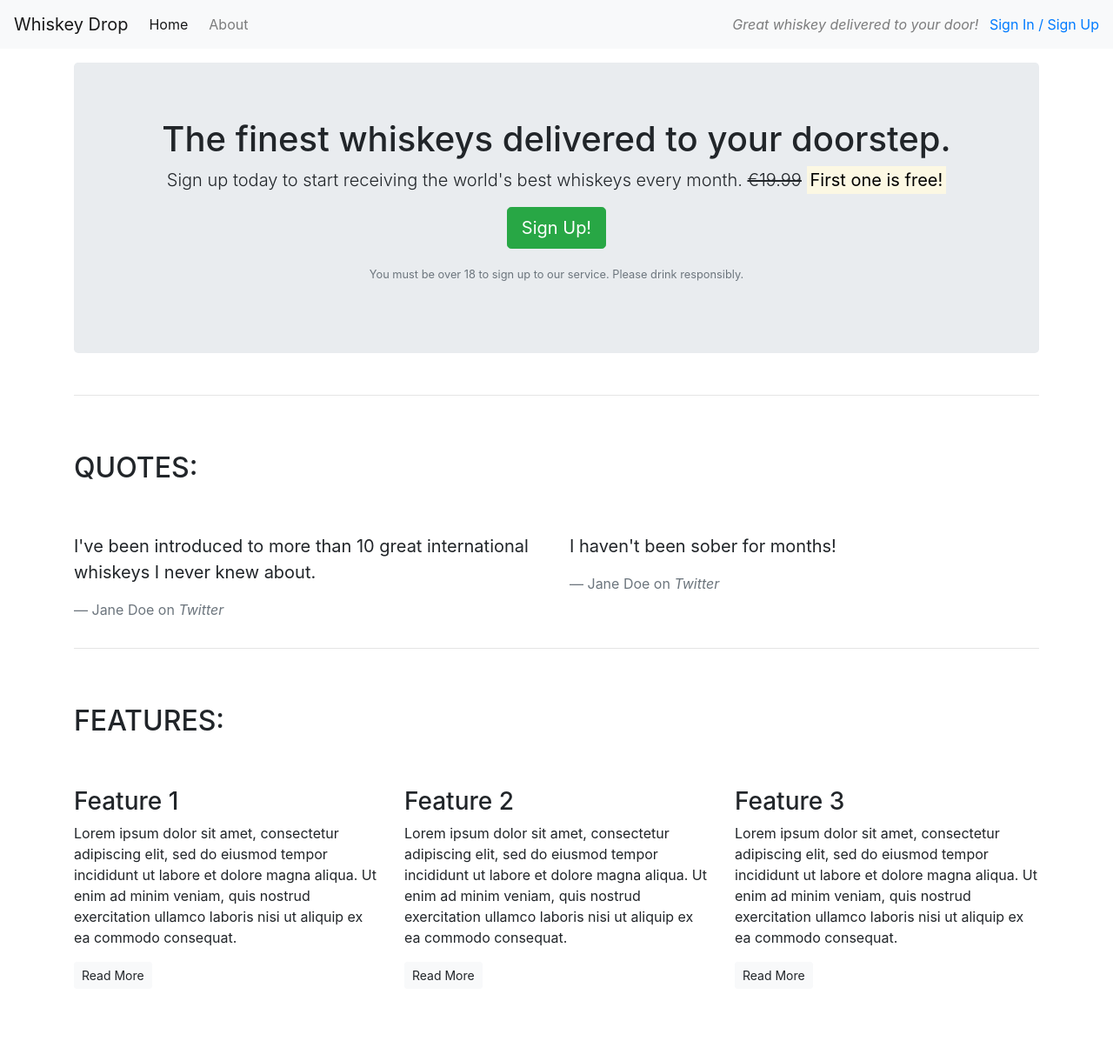
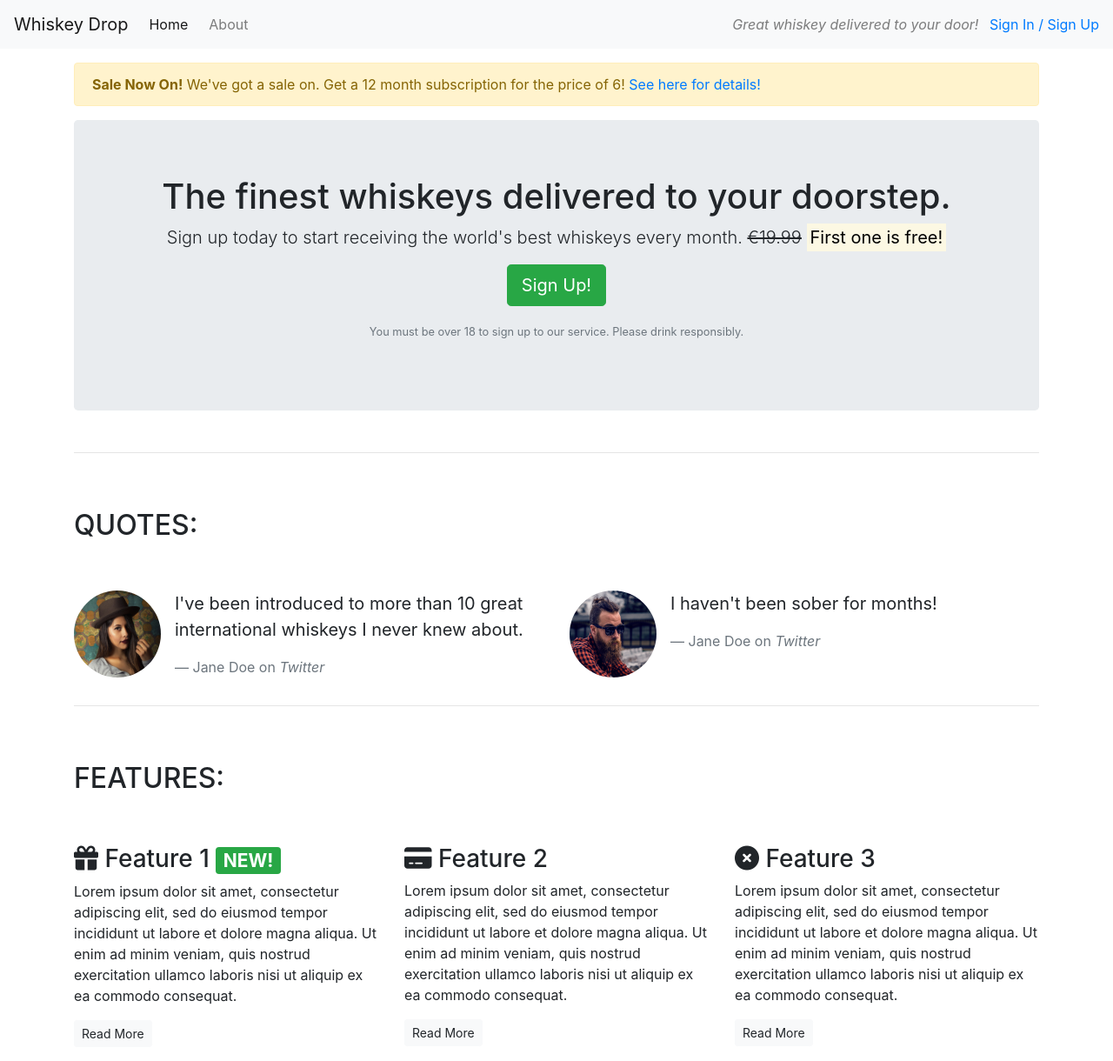
Before and after one commit to paulie-o74/Whiskey, a plain HTML site: page index.html in a window 1280 px wide. Shown: the whole page at 87% size. Before the commit the page ends 1153 px from the top, so only its background shows below. Drawn offline with nearby package versions, Linux system fonts and the light colour scheme.

Commit message:
Add images and update styling of icons headers

```diff
--- a/index.html
+++ b/index.html
@@ -7,6 +7,7 @@
     <meta name="viewport" content="width=device-width, initial-scale=1.0">
     <title>Whiskey Drop | Taste a new whiskey every month</title>
     <link rel="stylesheet" href="https://maxcdn.bootstrapcdn.com/bootstrap/4.1.3/css/bootstrap.min.css">
+    <script src="https://kit.fontawesome.com/c13bdc6ae9.js" crossorigin="anonymous"></script>
 </head>
 
 <body>
@@ -23,6 +24,13 @@
         </div>
     </nav>
     <article class="container mt-3">
+        <div class="row d-none d-sm-block">
+            <div class="col-12">
+                <div class="alert alert-warning">
+                    <strong>Sale Now On!</strong> We've got a sale on. Get a 12 month subscription for the price of 6! <a href="">See here for details!</a>
+                </div>
+            </div>
+        </div>
         <!-- Callout -->
         <div class="row">
             <div class="col-12">
@@ -50,16 +58,33 @@
             </div>
             <div class="row">
                 <div class="col-12 col-md-6">
-                    <blockquote class="blockquote">
-                        <p>I've been introduced to more than 10 great international whiskeys I never knew about.</p>
-                        <footer class="blockquote-footer">Jane Doe on <cite title="Twitter">Twitter</cite></footer>
-                    </blockquote>
+                    <div class="media">
+                        <div class="d-none d-sm-block">
+                            <img src="images/girl-image.png" class="rounded-circle mr-3 " height="100" width="100">
+                        </div>
+                        <div class="media-body">
+                            <blockquote class="blockquote">
+                                <p>I've been introduced to more than 10 great international whiskeys I never knew about.
+                                </p>
+                                <footer class="blockquote-footer">Jane Doe on <cite title="Twitter">Twitter</cite>
+                                </footer>
+                            </blockquote>
+                        </div>
+                    </div>
                 </div>
                 <div class="col-12 col-md-6">
-                    <blockquote class="blockquote">
-                        <p>I haven't been sober for months!</p>
-                        <footer class="blockquote-footer">Jane Doe on <cite title="Twitter">Twitter</cite></footer>
-                    </blockquote>
+                    <div class="media">
+                        <div class="d-none d-sm-block">
+                            <img src="images/guy-image.png" class="rounded-circle mr-3 " height="100" width="100">
+                        </div>
+                        <div class="media-body">
+                            <blockquote class="blockquote">
+                                <p>I haven't been sober for months!</p>
+                                <footer class="blockquote-footer">Jane Doe on <cite title="Twitter">Twitter</cite>
+                                </footer>
+                            </blockquote>
+                        </div>
+                    </div>
                 </div>
             </div>
         </section>
@@ -76,7 +101,7 @@
             <div class="row">
                 <div class="col-12 col-md-6 col-lg-4">
                     <div class="feature">
-                        <h3>Feature 1</h3>
+                        <h3><i class="fas fa-gift d-none d-sm-inline"></i> Feature 1 <span class="badge badge-success">NEW!</span></h3>
                         <p>Lorem ipsum dolor sit amet, consectetur adipiscing elit, sed do eiusmod tempor incididunt ut
                             labore et dolore magna aliqua. Ut enim ad minim veniam, quis nostrud exercitation ullamco
                             laboris nisi ut aliquip ex ea commodo consequat.</p>
@@ -85,7 +110,7 @@
                 </div>
                 <div class="col-12 col-md-6 col-lg-4">
                     <div class="feature">
-                        <h3>Feature 2</h3>
+                        <h3> <i class="fas fa-credit-card d-none d-sm-inline"></i> Feature 2</h3>
                         <p>Lorem ipsum dolor sit amet, consectetur adipiscing elit, sed do eiusmod tempor incididunt ut
                             labore et dolore magna aliqua. Ut enim ad minim veniam, quis nostrud exercitation ullamco
                             laboris nisi ut aliquip ex ea commodo consequat.</p>
@@ -94,7 +119,7 @@
                 </div>
                 <div class="col-12 d-md-none d-lg-block col-lg-4">
                     <div class="feature">
-                        <h3>Feature 3</h3>
+                        <h3><i class="fas fa-times-circle d-none d-sm-inline"></i> Feature 3</h3>
                         <p>Lorem ipsum dolor sit amet, consectetur adipiscing elit, sed do eiusmod tempor incididunt ut
                             labore et dolore magna aliqua. Ut enim ad minim veniam, quis nostrud exercitation ullamco
                             laboris nisi ut aliquip ex ea commodo consequat.</p>
```
Also changed, not shown: images/girl-image.png (added), images/guy-image.png (added).
